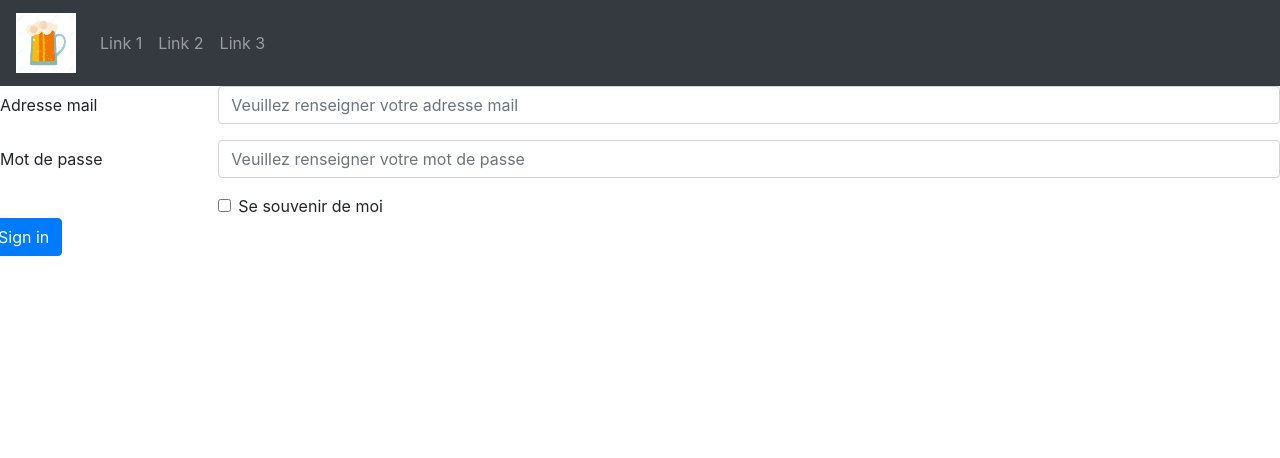
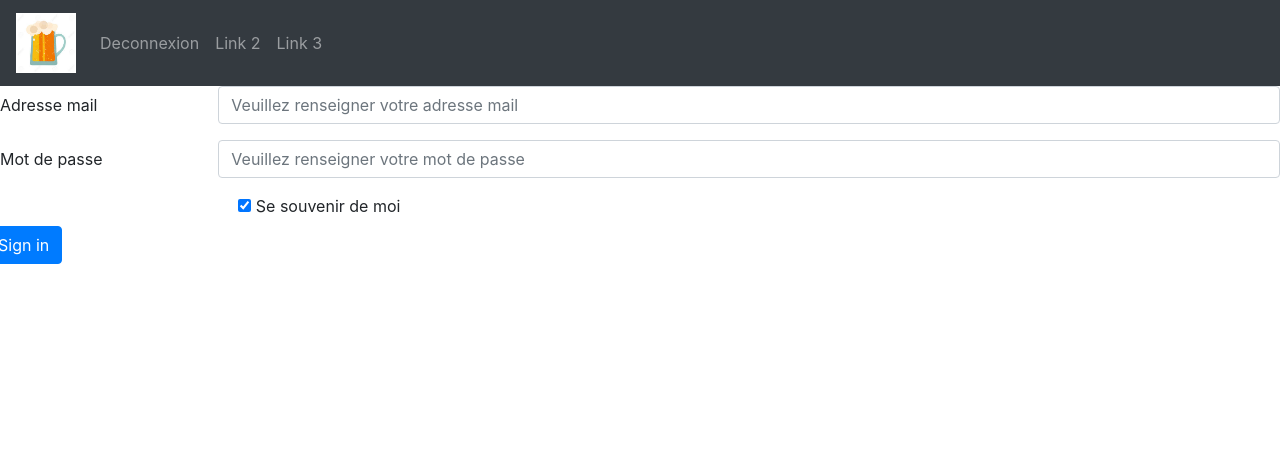
Before and after one commit to michaelLachand/projet_sortir, a Symfony app: template templates/main/connexion.html.twig in a window 1280 px wide. Shown: the top 458 px of the page. Run offline with Twig, Linux system fonts and the light colour scheme; the template is opened without the code that fills it, so the values that code supplies are empty; some libraries are stand-ins or nearby versions.

Commit message:
jour3 matin

```diff
--- a/src/Entity/Participants.php
+++ b/src/Entity/Participants.php
@@ -233,7 +233,9 @@ class Participants implements UserInterface
 
     public function getSalt(){}
 
-    public function getUsername(){}
+    public function getUsername(){
+        return $this->getMail();
+    }
 
     public function getRoles()
     {
--- a/templates/layout.html.twig
+++ b/templates/layout.html.twig
@@ -23,7 +23,7 @@
                 <!-- Links -->
                 <ul class="navbar-nav">
                     <li class="nav-item">
-                        <a class="nav-link" href="#">Link 1</a>
+                        <a class="nav-link" href="{{ path('security_logout') }}">Deconnexion</a>
                     </li>
                     <li class="nav-item">
                         <a class="nav-link" href="#">Link 2</a>
--- a/templates/main/connexion.html.twig
+++ b/templates/main/connexion.html.twig
@@ -2,27 +2,25 @@
 
 
 {% block main %}
- <form action="{{path('accueil')}}" method="post">
+ <form action="{{ path('accueil') }}" method="post">
    <div class="form-group row">
       <label for="inputEmail3" class="col-sm-2 col-form-label">Adresse mail</label>
       <div class="col-sm-10">
-         <input type="email" class="form-control" id="inputEmail" placeholder="Veuillez renseigner votre adresse mail">
+         <input type="email" class="form-control" id="username" name="_username" placeholder="Veuillez renseigner votre adresse mail">
       </div>
    </div>
    <div class="form-group row">
       <label for="inputPassword3" class="col-sm-2 col-form-label">Mot de passe</label>
       <div class="col-sm-10">
-         <input type="password" class="form-control" id="inputPassword" placeholder="Veuillez renseigner votre mot de passe">
+         <input type="password" class="form-control" id="password" name="_password" placeholder="Veuillez renseigner votre mot de passe">
       </div>
    </div>
      <div class="form-group row">
          <div class="col-sm-2"></div>
          <div class="col-sm-10">
              <div class="form-check">
-                 <input class="form-check-input" type="checkbox" id="gridCheck1">
-                 <label class="form-check-label" for="gridCheck1">
-                     Se souvenir de moi
-                 </label>
+                 <input type="checkbox" id="remember_me" name="_remember_me" checked/>
+                 <label for="remember_me">Se souvenir de moi</label>
              </div>
          </div>
    <div class="form-group row">
--- a/templates/sorties/accueil.html.twig
+++ b/templates/sorties/accueil.html.twig
@@ -2,7 +2,7 @@
 
 {% block title %}Liste des sorties{% endblock %}
 
-{% block body %}
+{% block main %}
     <div>
         <table class="table">
             <tr>
```
Also changed, not shown: src/Controller/SecurityController.php (+11 -3 lines), 1 other file.
